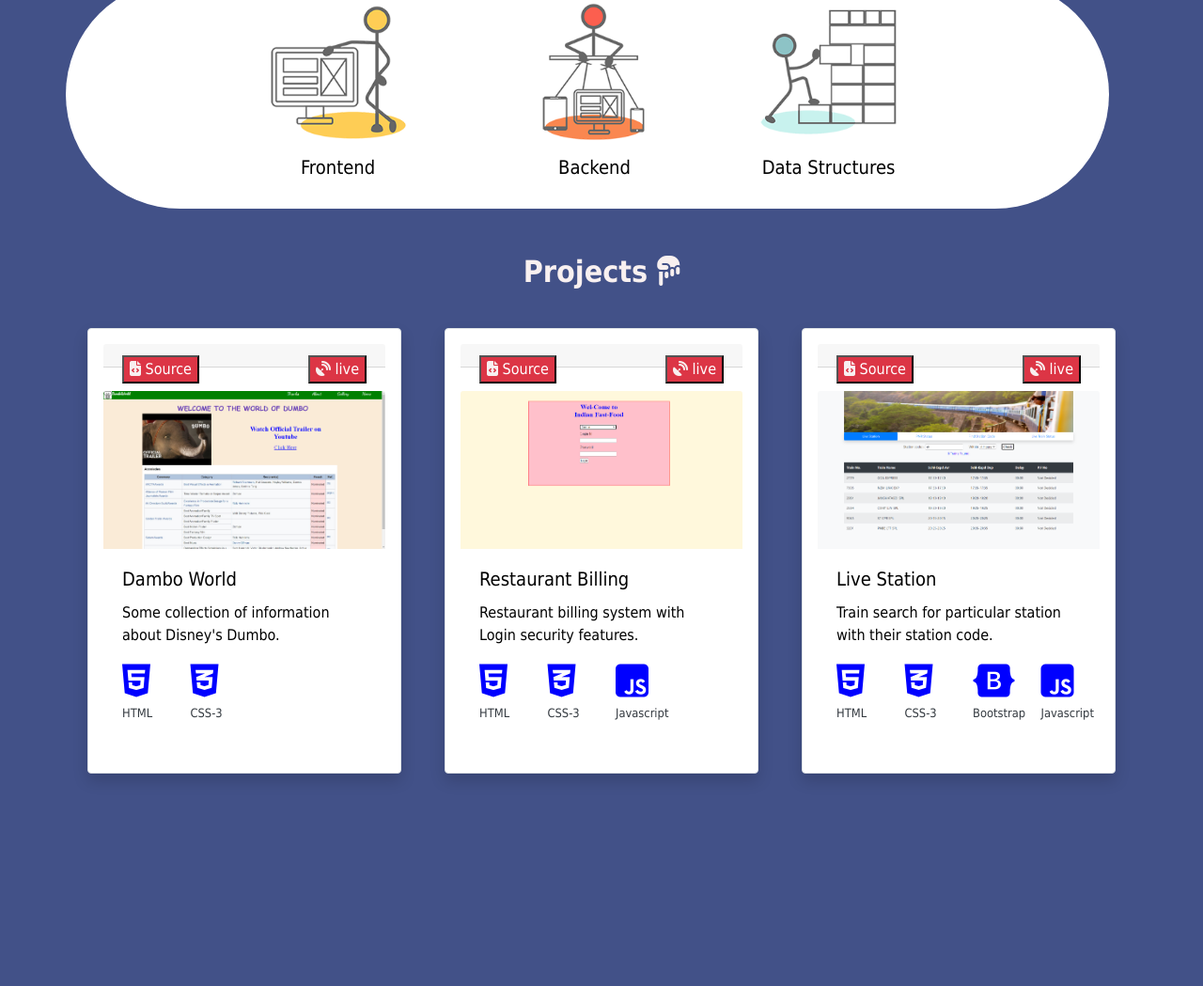
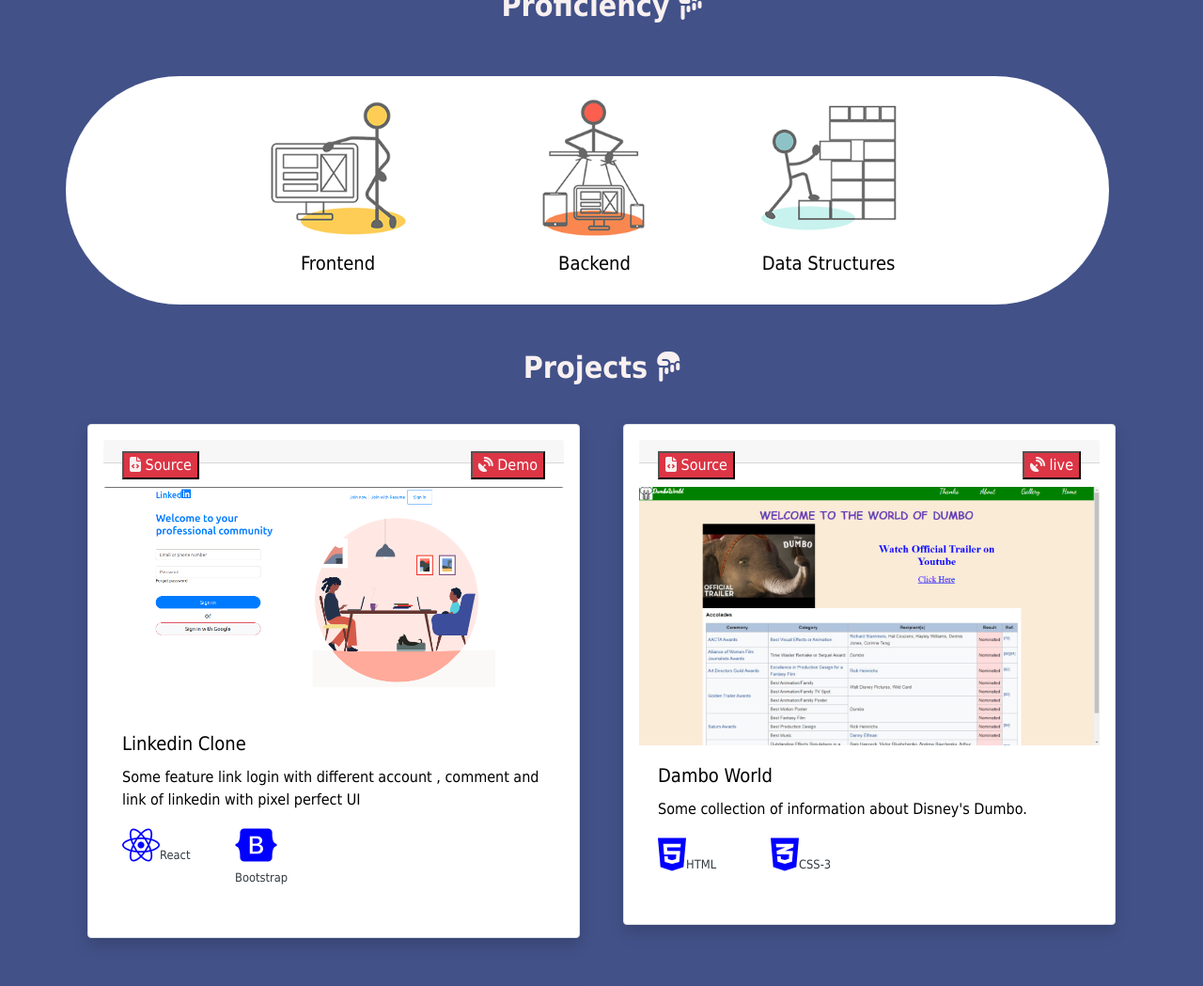
Before and after one commit to mrashishraj/My-Portfolio, a plain HTML site: page index.html in a window 1280 px wide. Shown: the part 1047-2096 px from the top of the page at 94% size. Before the commit the page ends 1918 px from the top, so only its background shows below. Drawn offline with nearby package versions, Linux system fonts and the light colour scheme.

Commit message:
linkedin project added

```diff
--- a/index.html
+++ b/index.html
@@ -21,7 +21,7 @@
             </path>
         </svg>
     </div>
-    <div class=" container mt-5">
+    <div class="mtop container ">
         <div class="row my-5">
             <div class="col-md-4 mt-5">
                 <!-- profile Picture -->
@@ -72,7 +72,7 @@
                                 mrashishraj
                             </a>
                         </h5>
-                        <a href="" class="text-decoration-none">
+                        <a href="https://drive.google.com/file/d/1l9UsBJxDRY-lUV81APpq54cq_VQu-1_U/view?usp=sharing" class="text-decoration-none">
                             <div class="my-3 rounded-pill bg-danger">
                                 <h5>Download My CV</h5>
                             </div>
@@ -188,8 +188,43 @@
 
         <div class="row mt-4">
 
-            <!-- Project ---1  -->
-            <div class=" col-4">
+            <!---------Project-1--------->
+
+            <div class=" col-4 col-sm-12 col-md-6">
+                <div class="m-2 border shadow p-3 pb-0 mb-5 bg-white rounded">
+
+                    <div class="card-header">
+                        <button class="float-left mb-2  bg-danger"><a
+                                href="https://github.com/mrashishraj/router-project-ashish-raj/tree/main/linkedin-page" style="text-decoration: none;"
+                                class="text-white"><i class="fas fa-file-code"></i>
+                                Source</a></button>
+                        <button class="float-right mb-2  bg-danger"><a
+                                href="https://drive.google.com/file/d/1aN40WILi-q4Bu7nCDqy8jXhm87Q5F1Hl/view?usp=sharing" style="text-decoration: none;"
+                                class="text-white"><i class="fas fa-satellite-dish"></i>
+                                Demo</a></button>
+                    </div>
+
+                    <img src="./source/Linkedin-Project-1.png" class="card-img-top" alt="...">
+                    <div class="card-body">
+                        <h5 class="card-title colorBlack">Linkedin Clone</h5>
+                        <p class="card-text colorBlack">Some feature link login with different account ,
+                            comment and link of linkedin with pixel perfect UI</p>
+                        <div class="row">
+                            <div class="col-3 align-center">
+                                <p class="text-dark"><i class="fab fa-react p-tool"></i><small
+                                        class="text-dark">React</small></p>
+                            </div>
+                            <div class="col-3">
+                                <p class="text-dark"><i class="fab fa-bootstrap  p-tool"></i><small
+                                        class="text-dark">Bootstrap</small></p>
+                            </div>
+                        </div>
+                    </div>
+                </div>
+            </div>
+
+            <!-------- Project-2 -------->
+            <div class=" col-4  col-sm-12 col-md-6">
                 <div class="m-2 border shadow p-3 mb-5 bg-white rounded">
 
                     <div class="card-header">
@@ -222,9 +257,9 @@
                 </div>
             </div>
 
-            <!-- Projects-2 -->
+            <!--------- Projects-3---------->
 
-            <div class=" col-4">
+            <div class=" col-4 col-sm-12 col-md-6">
                 <div class="m-2 border shadow p-3 mb-5 bg-white rounded">
                     <div class="card-header">
                         <button class="float-left mb-2  bg-danger"><a
@@ -258,9 +293,9 @@
                 </div>
             </div>
 
-            <!-- Projects - 3 -->
+            <!------------ Projects-4------------>
 
-            <div class=" col-4">
+            <div class=" col-4 col-sm-12 col-md-6">
                 <div class="m-2 border shadow p-3 mb-5 bg-white rounded">
                     <div class="card-header">
                         <button class="float-left mb-2  bg-danger"><a
@@ -296,13 +331,12 @@
                         </div>
                     </div>
                 </div>
+            </div>
 
+        </div>
 
-            </div>
-            <!-- Project-4 -->
-
-
-
+        <div class="row mt-5">
+            <!-- <h1>ashsih</h1> -->
         </div>
     </div>
 
--- a/style.css
+++ b/style.css
@@ -34,3 +34,8 @@ body {
   color: blue;
   font-size: 40px;
 }
+
+
+.mtop{
+  margin-top: 150px;
+}
```
Also changed, not shown: source/Linkedin-Project-1.png (added).
